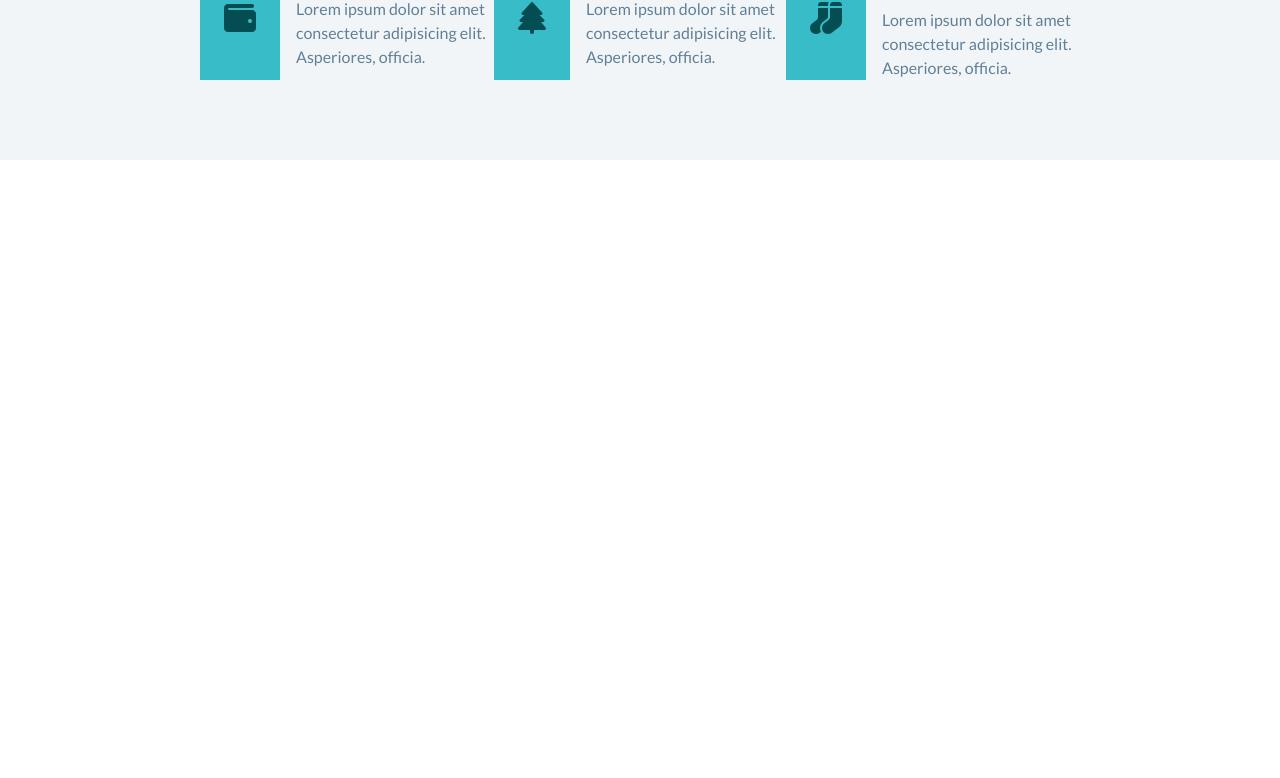
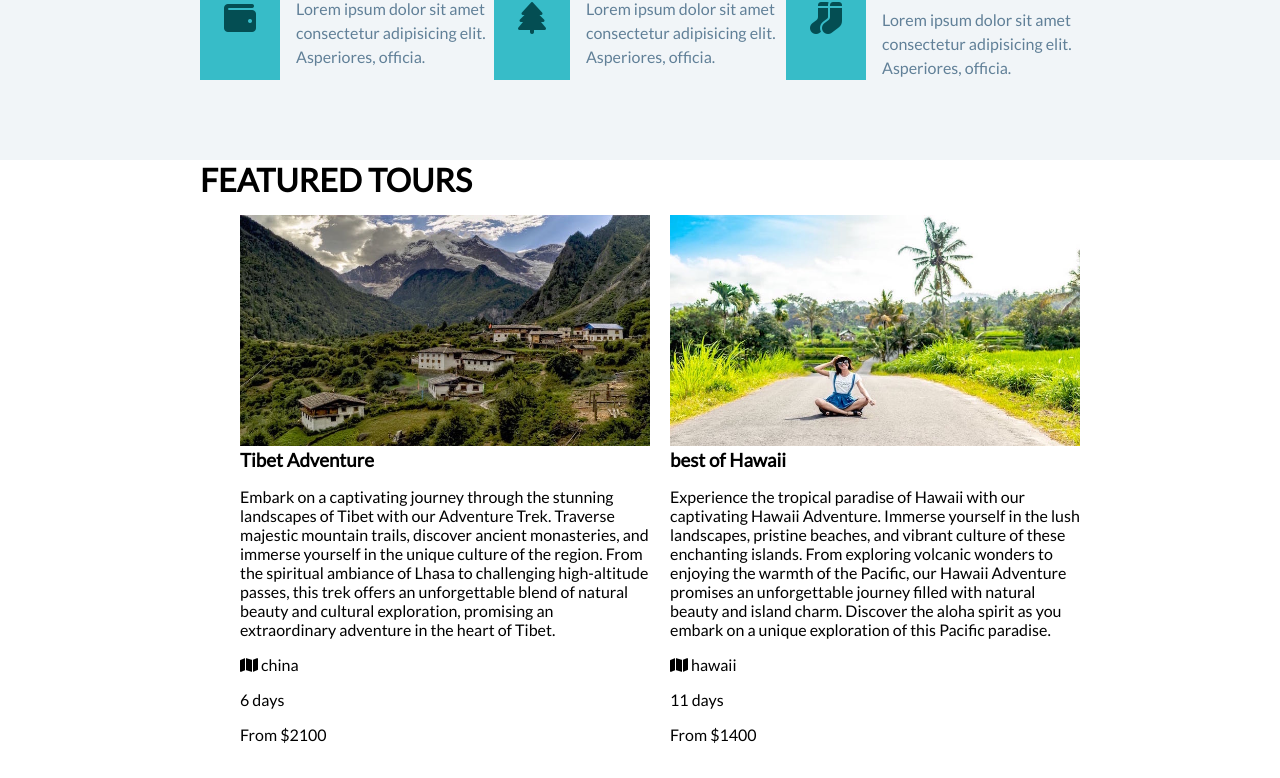
Before and after one commit to Amir2210/GlobeTrek---Tour-Company, a React (Vite) app: page / in a window 1280 px wide. Shown: the part 1732-2510 px from the top of the page. Before the commit the page ends 1892 px from the top, so only its background shows below. Built offline with nearby package versions, Linux system fonts and the light colour scheme.

Commit message:
Render tours list data with TourList cmp and TourPreview cmp

```diff
--- /dev/null
+++ b/src/assets/styles/cmps/_ToursList.scss
@@ -0,0 +1,6 @@
+.tours-list {
+  list-style: none;
+  display: grid;
+  grid-template-columns: repeat(2, 1fr);
+  gap: 20px;
+}
--- a/src/assets/styles/main.scss
+++ b/src/assets/styles/main.scss
@@ -13,3 +13,4 @@
 @import 'cmps/Hero';
 @import 'cmps/About';
 @import 'cmps/Services';
+@import 'cmps/ToursList';
--- /dev/null
+++ b/src/cmps/TourPreview.jsx
@@ -0,0 +1,20 @@
+export function TourPreview({ tour }) {
+  return (
+    <li key={tour.id} className='tour-preview'>
+      <div className='tour-card'>
+        <div className="img">
+          <img src={tour.image} alt="" />
+        </div>
+        <div className="content">
+          <h3>{tour.title}</h3>
+          <p>{tour.info}</p>
+          <div className="detail">
+            <p><i className="fa-solid fa-map"></i> {tour.location}</p>
+            <p>{tour.duration} day<span>{tour.duration > 1 ? 's' : ''}</span></p>
+            <p>From ${tour.cost}</p>
+          </div>
+        </div>
+      </div>
+    </li>
+  )
+}
--- /dev/null
+++ b/src/cmps/ToursList.jsx
@@ -0,0 +1,15 @@
+import { TourPreview } from './TourPreview'
+
+
+export function ToursList({ tours }) {
+  return (
+    <>
+      <h1>FEATURED TOURS</h1>
+      <ul className='tours-list'>
+        {tours.map(tour =>
+          <TourPreview tour={tour} key={tour.id} />
+        )}
+      </ul>
+    </>
+  )
+}
--- a/src/pages/GlobeTrekIndex.jsx
+++ b/src/pages/GlobeTrekIndex.jsx
@@ -2,7 +2,8 @@ import { AboutUs } from '../cmps/AboutUs';
 import { Hero } from '../cmps/Hero';
 import { MainHeader } from '../cmps/MainHeader';
 import { Services } from '../cmps/Services';
-
+import { ToursList } from '../cmps/ToursList';
+import { tours } from '../data/data.js'
 export function GlobeTrekIndex() {
   return (
     <>
@@ -10,6 +11,7 @@ export function GlobeTrekIndex() {
       <Hero />
       <AboutUs />
       <Services />
+      <ToursList tours={tours} />
     </>
   )
 }
```
